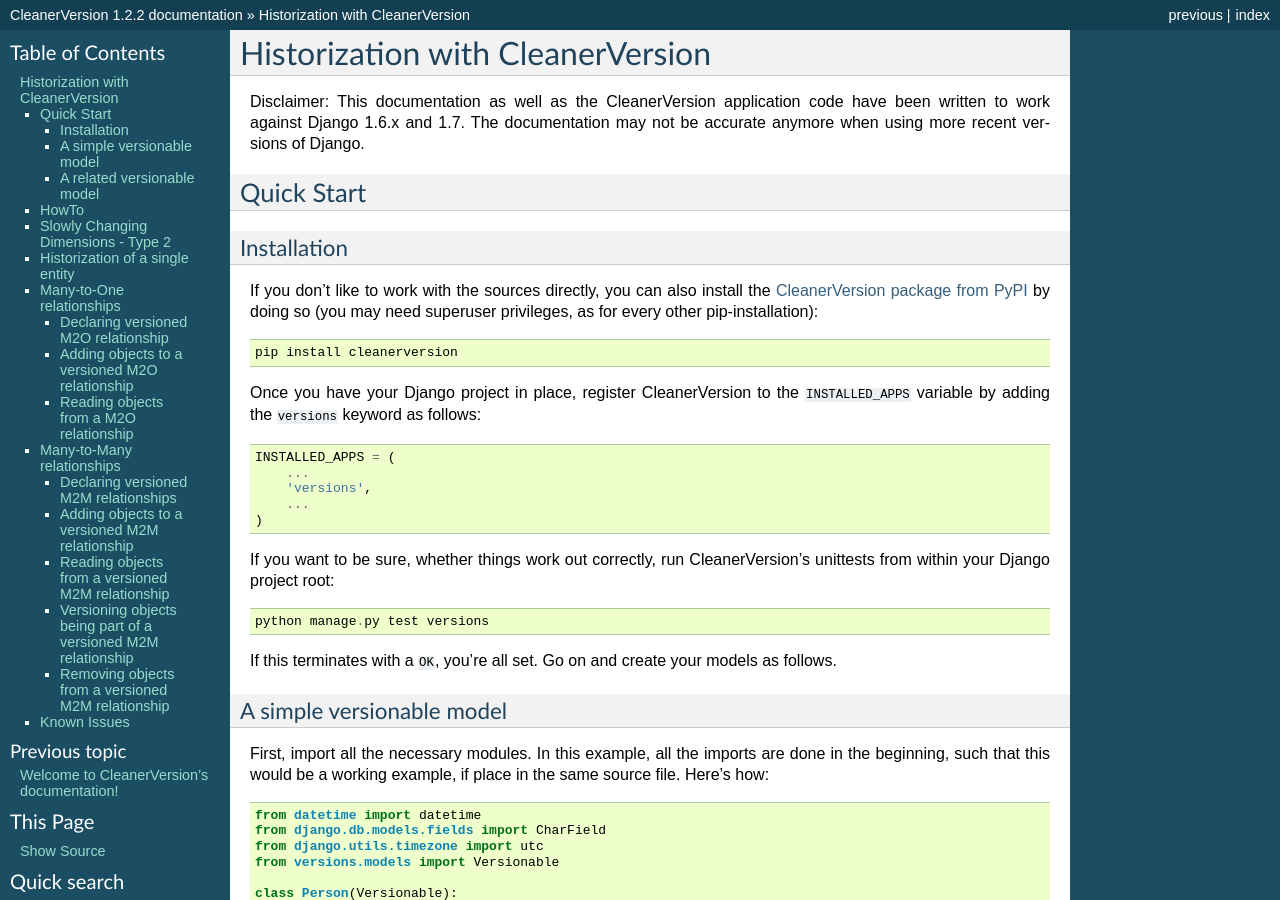
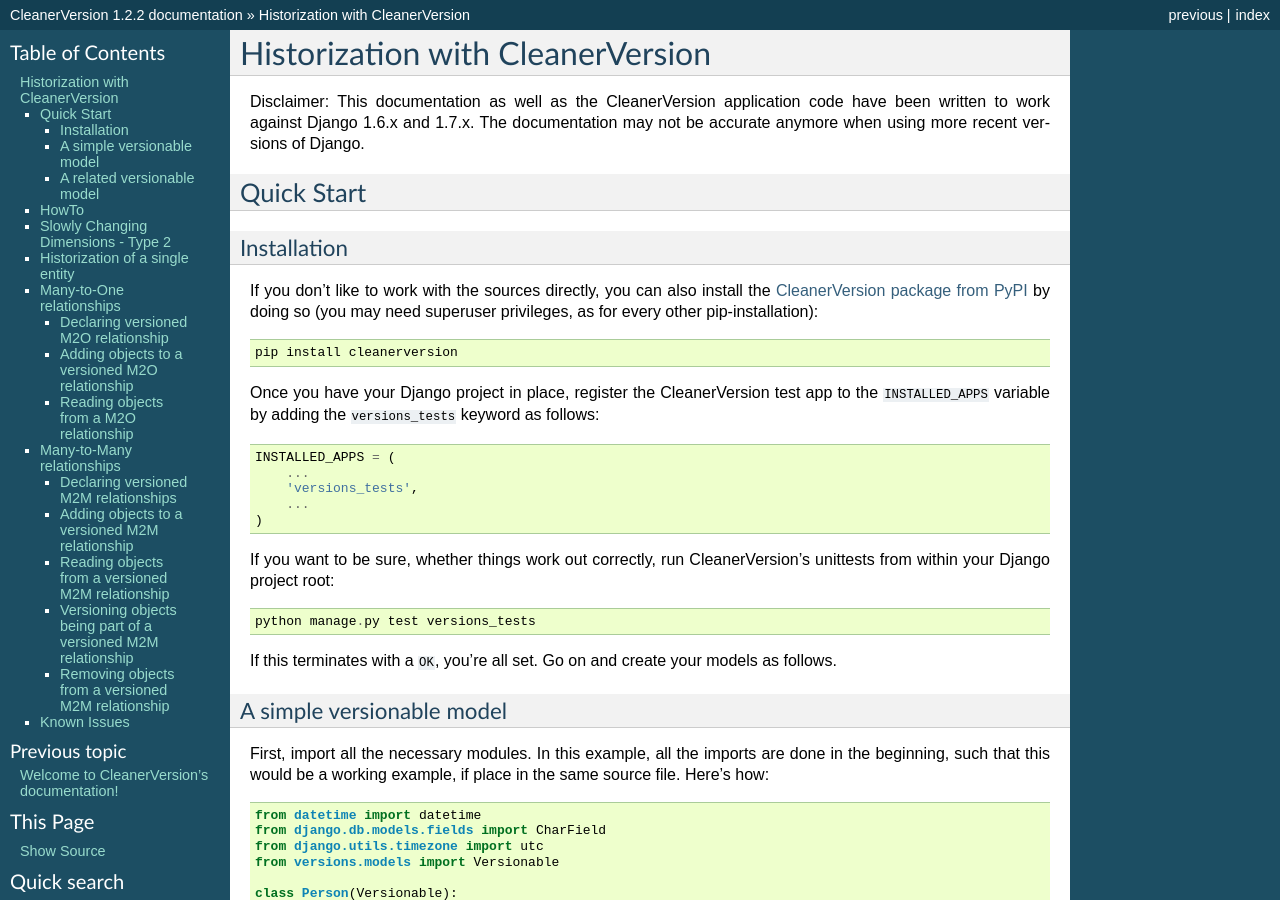
Before and after one commit to swisscom/cleanerversion, a Sphinx documentation site: the page built from docs/doc/historization_with_cleanerversion.rst, in a window 1280 px wide and 900 px high. Built offline with Sphinx 7.4.7, drawn with Linux system fonts in a browser that asks for light colours.

Commit message:
Updated the README and docs for the recently added migration awareness

```diff
--- a/README.rst
+++ b/README.rst
@@ -39,6 +39,8 @@
 
   - For any point in time, retrieval of correct related objects
 
+* Migrations, if using in conjunction with Django 1.7 and upwards
+
 
 Prerequisites
 =============
--- a/docs/doc/historization_with_cleanerversion.rst
+++ b/docs/doc/historization_with_cleanerversion.rst
@@ -3,7 +3,7 @@
 *********************************
 
 Disclaimer: This documentation as well as the CleanerVersion application code have been written to work against Django
-1.6.x and 1.7. The documentation may not be accurate anymore when using more recent versions of Django.
+1.6.x and 1.7.x. The documentation may not be accurate anymore when using more recent versions of Django.
 
 .. _cleanerversion-quick-starter:
 
@@ -19,19 +19,19 @@
 
     pip install cleanerversion
 
-Once you have your Django project in place, register CleanerVersion to the ``INSTALLED_APPS`` variable by adding the
-``versions`` keyword as follows::
+Once you have your Django project in place, register the CleanerVersion test app to the ``INSTALLED_APPS`` variable
+by adding the ``versions_tests`` keyword as follows::
 
     INSTALLED_APPS = (
         ...
-        'versions',
+        'versions_tests',
         ...
     )
 
 If you want to be sure, whether things work out correctly, run CleanerVersion's unittests from within your Django
 project root::
 
-    python manage.py test versions
+    python manage.py test versions_tests
 
 If this terminates with a ``OK``, you're all set. Go on and create your models as follows.
 
```
